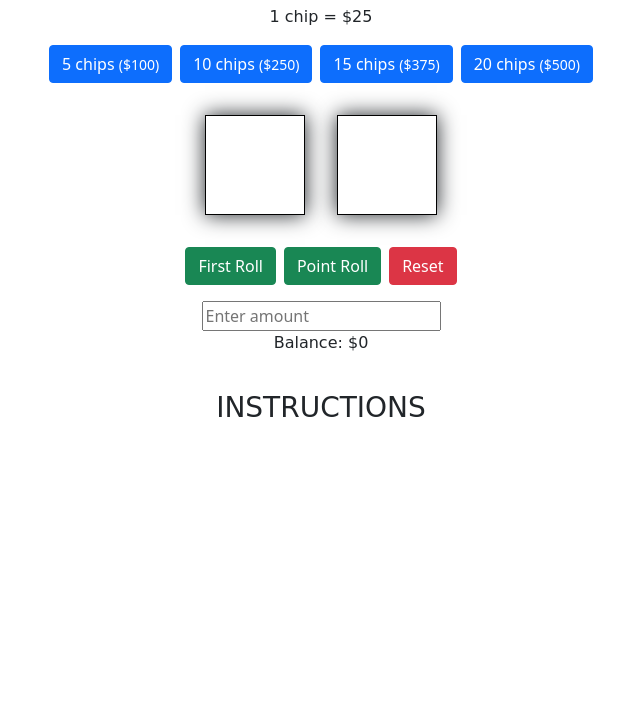
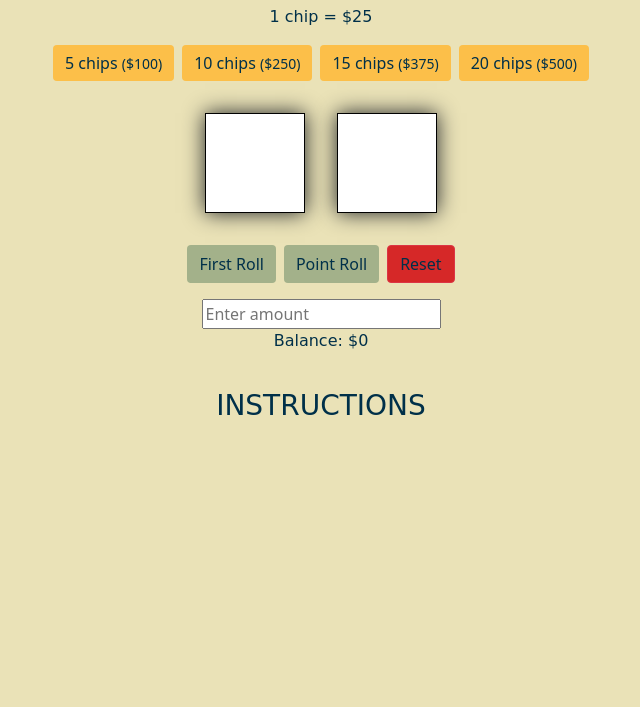
Before and after one commit to BishrJones/Dice-Game, a plain HTML site: page index.html in a window 1280 px wide. Shown: the part 93-800 px from the top of the page, without its empty margins (319-959 px from the left). Drawn offline with nearby package versions, Linux system fonts and the light colour scheme; a web font is replaced by a local one.

Commit message:
btn and background styling

```diff
--- a/css/style.css
+++ b/css/style.css
@@ -1,21 +1,24 @@
-body {
-    background-color: blue;
+ body {
+    background-color: #eae2b7;
     text-align: center;
 }
 
 h1 {
     font-family: 'Londrina Solid', cursive;
     text-align: center;
+    color: #003049;
 }
 
 h3{
     font-family: 'Londrina Solid', cursive;
     text-align: center;
+    color: #003049;
 }
 
 p{
     font-family: 'Kelly Slab', cursive;
     text-align: center;
+    color: #003049;
 }
 
 .cube {
@@ -39,9 +42,42 @@ p{
 
     justify-content: center;
 }
-.chipButton{
-    margin: 2em;
+
+.btn-primary{
+    background-color: #fcbf49;
+    color: #003049;
+    border:#fcbf49
 }
+
+.btn-primary:hover{
+    background-color: #f77f00;
+    color: #003049;
+}
+
+.btn-success{
+    background-color: #a3b18a;
+    color: #003049;
+    border: #a3b18a;
+}
+
+.btn-success:hover{
+    color: #003049;
+}
+
+.btn-danger{
+    background-color: #d62828;
+    color: #003049;
+}
+
+.btn-danger:hover{
+    color: #003049;
+}
+/* .bg-light{
+    background-color: black;
+} */
+/* .chipButton{
+   background-color: #fcbf49 ;
+} */
 #instructions {
     padding-top: 20px;
 }
--- a/index.html
+++ b/index.html
@@ -5,11 +5,11 @@
     <meta charset="UTF-8">
     <meta http-equiv="X-UA-Compatible" content="IE=edge">
     <meta name="viewport" content="width=device-width, initial-scale=1.0">
+    <link rel="stylesheet" href="https://cdn.jsdelivr.net/npm/bootstrap@5.1.3/dist/css/bootstrap.min.css" integrity="sha384-1BmE4kWBq78iYhFldvKuhfTAU6auU8tT94WrHftjDbrCEXSU1oBoqyl2QvZ6jIW3" crossorigin="anonymous">
     <link rel="stylesheet" href="css/style.css">
     <link rel="preconnect" href="https://fonts.googleapis.com">
     <link rel="preconnect" href="https://fonts.gstatic.com" crossorigin>
     <link href="https://fonts.googleapis.com/css2?family=Kelly+Slab&family=Londrina+Solid&display=swap" rel="stylesheet">
-    <link rel="stylesheet" href="https://cdn.jsdelivr.net/npm/bootstrap@5.1.3/dist/css/bootstrap.min.css" integrity="sha384-1BmE4kWBq78iYhFldvKuhfTAU6auU8tT94WrHftjDbrCEXSU1oBoqyl2QvZ6jIW3" crossorigin="anonymous">
 
     <title>Street Dice</title>
 </head>
```
